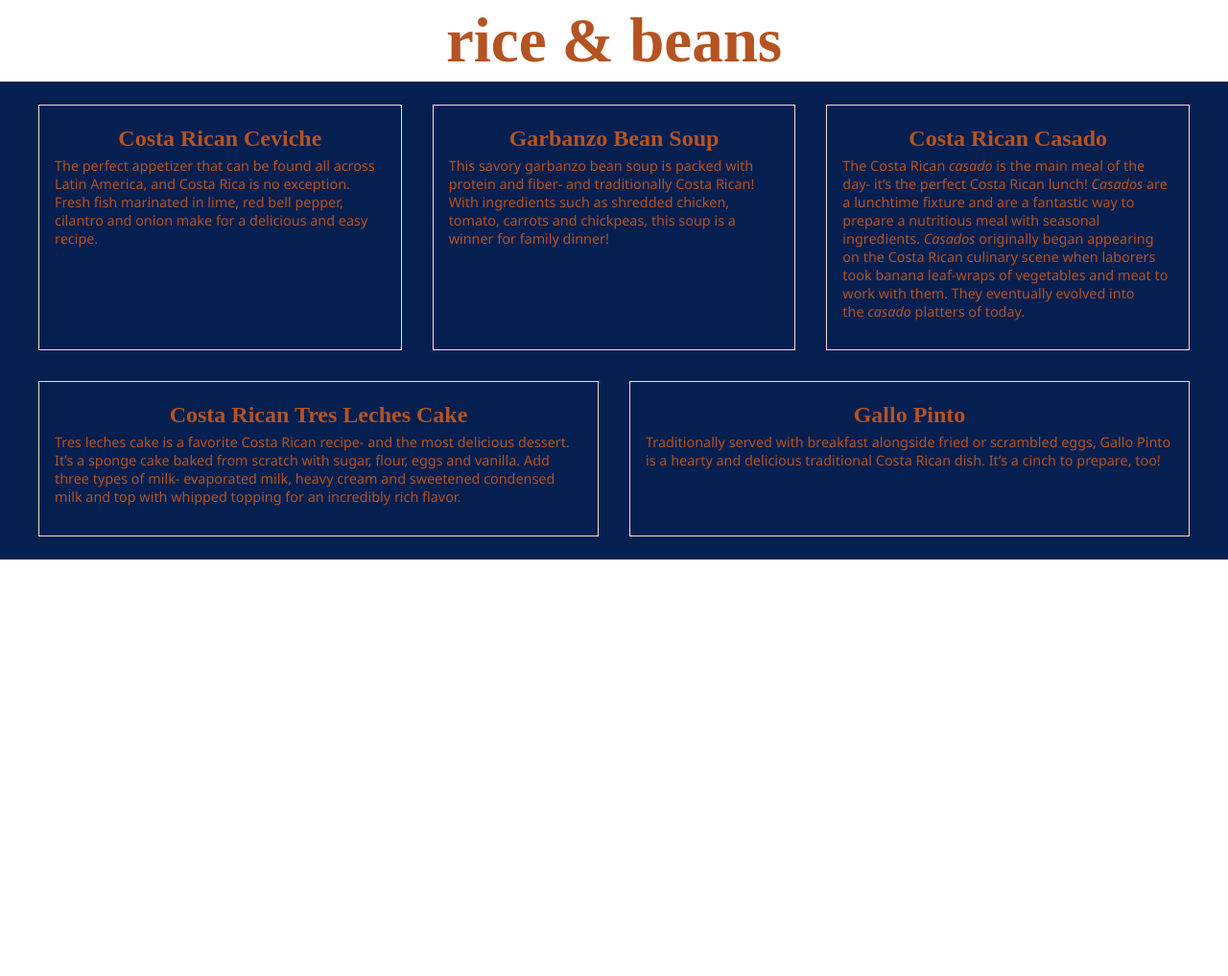
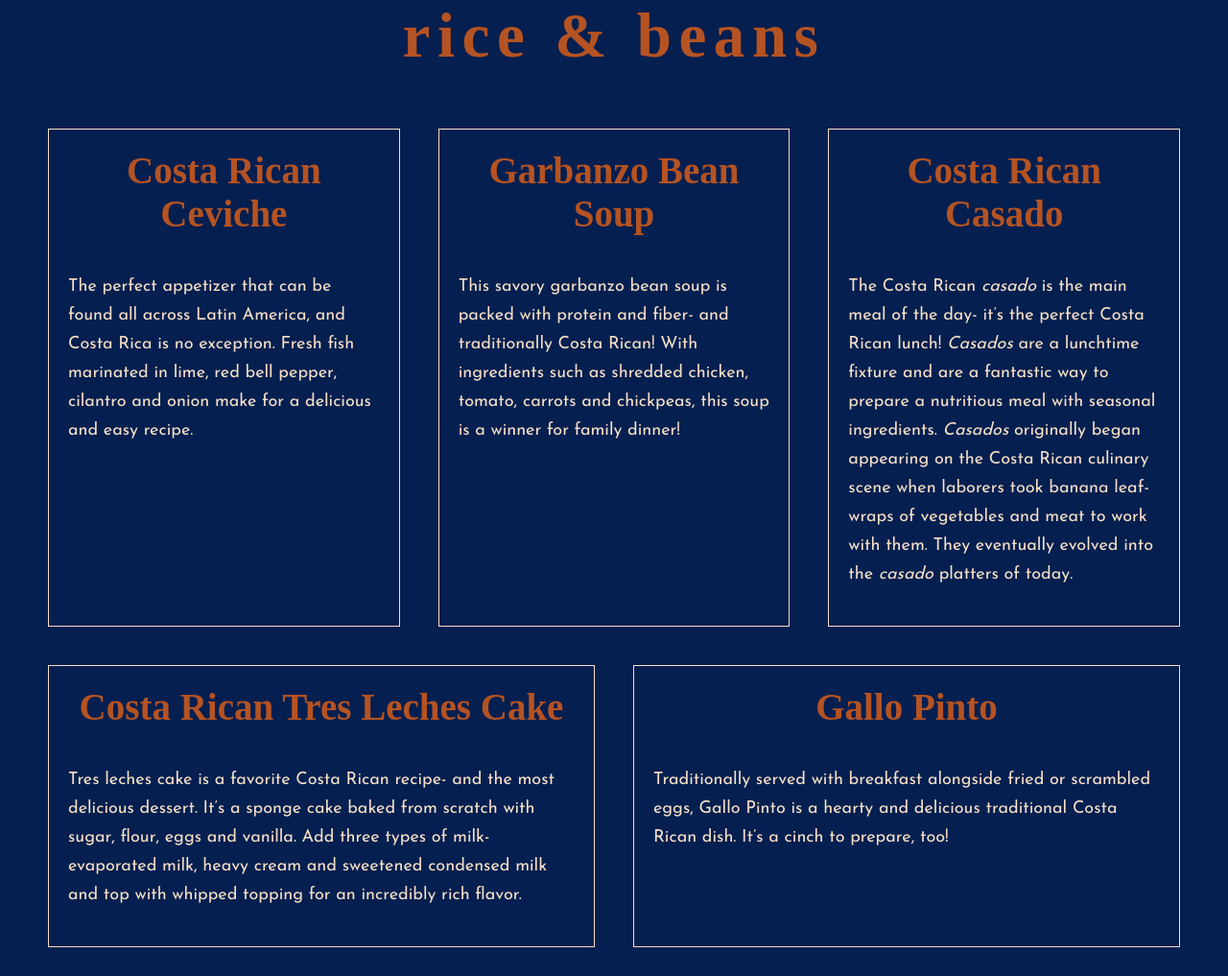
Before and after one commit to DianaMiu/recipesdiana, a Jekyll site: the page built from pages/recipelisting.md, in a window 1280 px wide. Shown: the whole page at 96% size. Built offline with Jekyll 4.4.1, drawn with Linux system fonts in a browser that asks for light colours; some web fonts are replaced; before the commit the page ends 900 px from its top, so only the background shows below that.

Commit message:
Update recipes.css

```diff
--- a/styles/recipes.css
+++ b/styles/recipes.css
@@ -1,5 +1,7 @@
 
 @import url('https://fonts.googleapis.com/css2?family=Climate+Crisis&display=swap');
+@import url('https://fonts.googleapis.com/css2?family=Tilt+Warp&display=swap');
+@import url('https://fonts.googleapis.com/css2?family=Josefin+Sans:wght@400;500&display=swap');
 
 
  html {
@@ -17,9 +19,9 @@
 .recipeteaser
 body{
 
-font-family:'Segoe UI', Tahoma, Geneva, Verdana, sans-serif;
+  font-family: 'Josefin Sans', sans-serif;
 font-size: 17px;
-color: rgb(210, 196, 152);
+color: rgb(246,224,198);
 
 
 }
@@ -27,17 +29,21 @@ color: rgb(210, 196, 152);
 
 h1 {
 
-color: rgb(5,31,80);
-font-family: 'Climate Crisis', cursive;
+color: rgb(246,224,198);
+font-family: 'Tilt Warp', cursive;
+font-size: 39px;
 text-align: center;
-padding-top: 5px;
-padding-bottom: 5px;
+padding-bottom: 29px;
+
 }
 
 p {
 margin-bottom: 1em;
-color: rgb(181, 83, 34);
+color: rgb(246,224,198);
 font-size: .9em;
+padding-top: 10px;
+line-height: 30px;
+font-family: 'Josefin Sans', sans-serif;
 }
 
 h2{color:rgb(181, 83, 34);
@@ -46,14 +52,22 @@ h2{color:rgb(181, 83, 34);
   padding-bottom: 5px;}
 
 .site-title{font-size:65px;
+  letter-spacing: 0.2cm;
+  font-family: 'Climate Crisis', cursive;
 
 }
 
+body {
+background-color: rgb(5,31,80);
+font-family: 'Josefin Sans', sans-serif;
+font-size: 20px;
 
+
+}
 .recipeshome main p {
   color: rgb(246,224,198);
   font-size: 1.4em;
-  font-family: 'Segoe UI', Tahoma, Geneva, Verdana, sans-serif;
+  font-family: 'Josefin Sans', sans-serif;
   padding: 4px;
 }
 
@@ -104,7 +118,7 @@ margin-left: 60px;
 .branding{font-size: 40px;}
 
 .caption{ float:right;
-width:50%;
+width:78%;
 font-size: .8em;
 font-style: italic;
 color: rgb(246,224,198);
@@ -122,9 +136,9 @@ font-size: 12;}
 
 button{
 
-font-family:'Segoe UI', Tahoma, Geneva, Verdana, sans-serif;
+  font-family: 'Josefin Sans', sans-serif;
 font-style: italic;
-font-size: 15px;
+font-size: 25px;
 position:center;
 margin: 10px;
 float:center;
```
